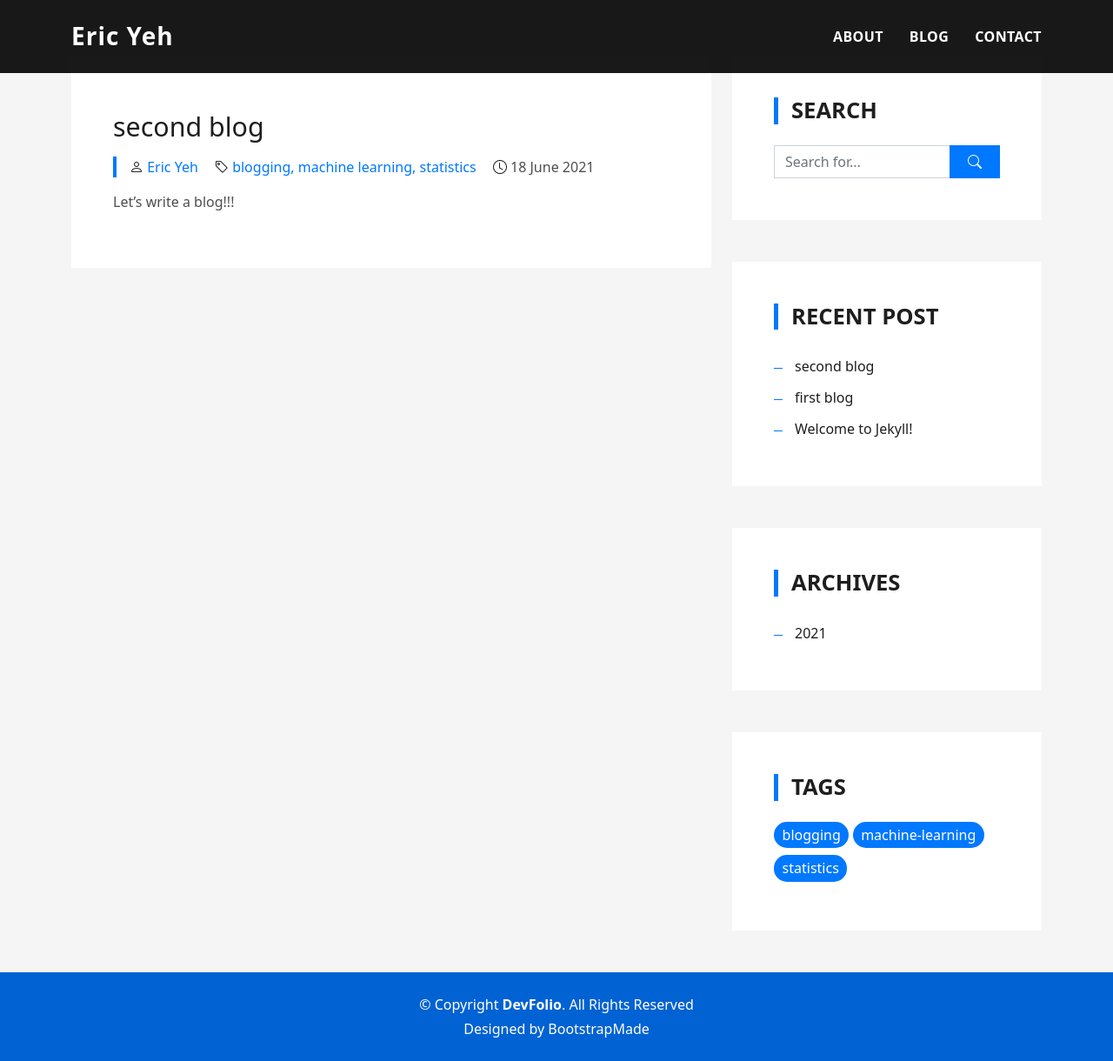
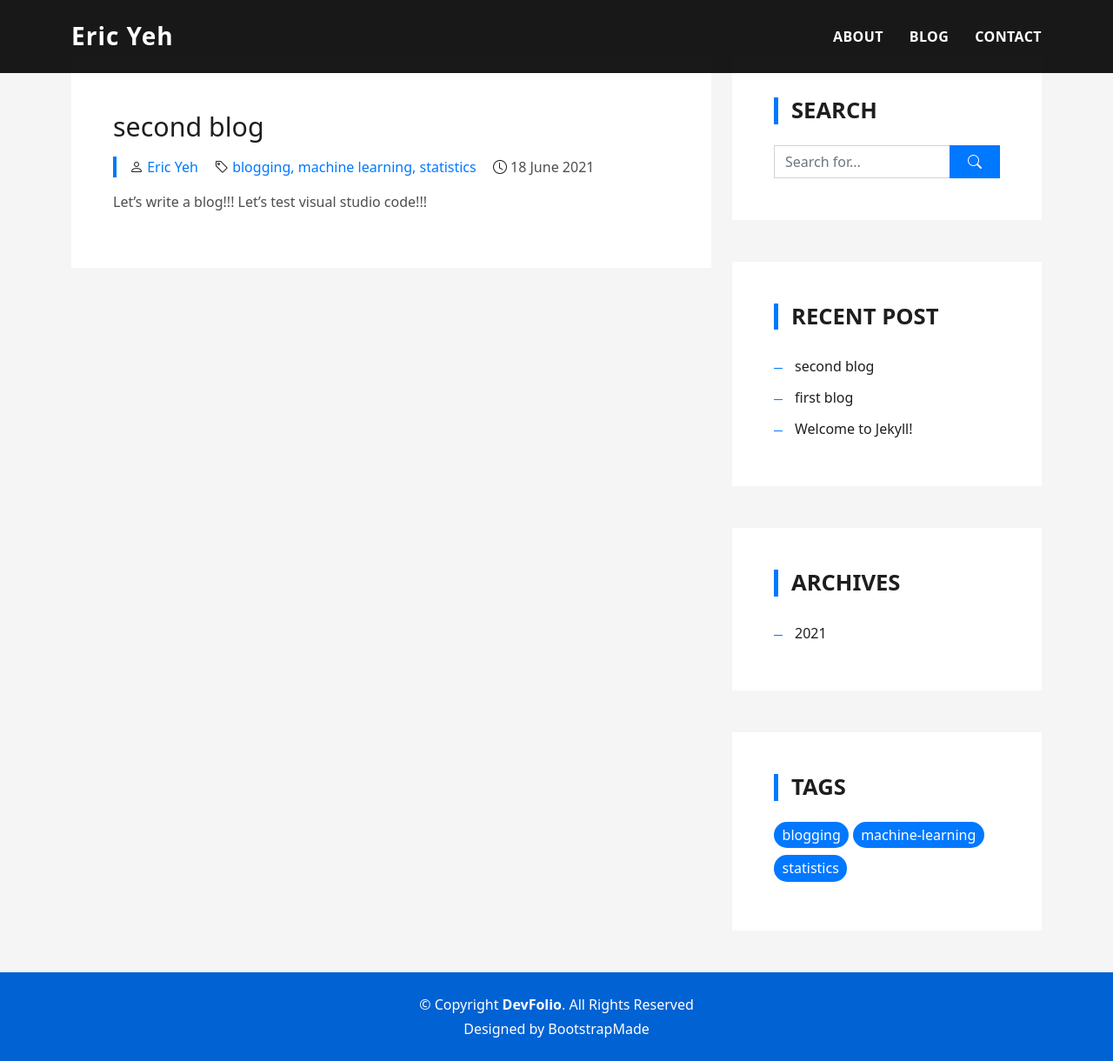
Before and after one commit to ericyeh-dr/ericyeh-dr.github.io, a Jekyll site: the page built from _posts/2021-06-18-second-blog.md, in a window 1280 px wide and 1220 px high. Shown: the whole window at 87% size. Built offline with Jekyll 4.4.1, drawn with Linux system fonts in a browser that asks for light colours.

Commit message:
test visual studio code

```diff
--- a/_posts/2021-06-18-second-blog.md
+++ b/_posts/2021-06-18-second-blog.md
@@ -13,3 +13,4 @@ permalink: /blog/:title
 ---
 
 Let's write a blog!!!
+Let's test visual studio code!!!
```
